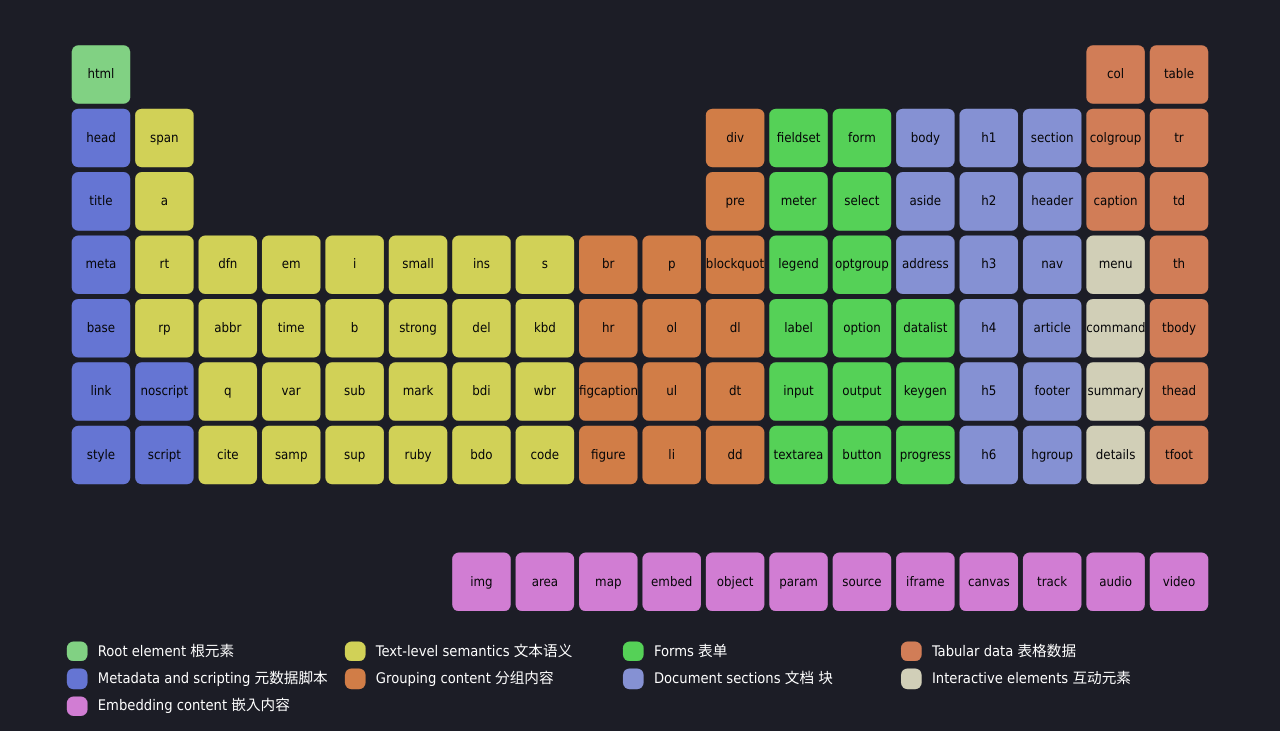
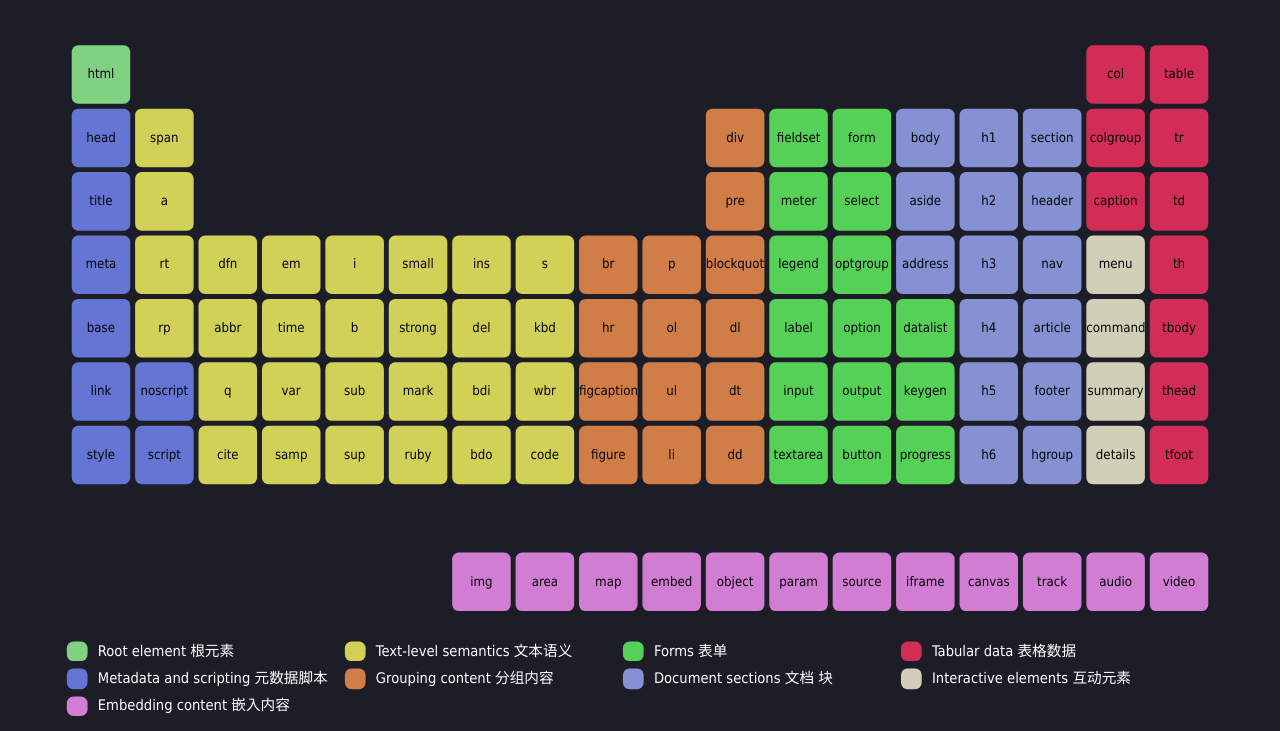
Before and after one commit to EquinoxFlowerJG/Periodic_Table_of_the_HTML5_Elements, a plain HTML site: page index.html in a window 1280 px wide. Shown: the part 69-800 px from the top of the page. Drawn offline with Linux system fonts and the light colour scheme.

Commit message:
feat: 修改表格元素的背景色,以与分组元素进行区分,之前的颜色太相近了.

```diff
--- a/css/periodic-table.css
+++ b/css/periodic-table.css
@@ -256,7 +256,7 @@ table#elements .interative .info {
 ul#legend .table .icon,
 table#elements .table .icon,
 table#elements .table .info {
-  background-color: rgb(255, 150, 100);
+  background-color: rgb(255, 50, 100);
 }
 
 ul#legend .embedding .icon,
```
Also changed, not shown: 1 other file.
